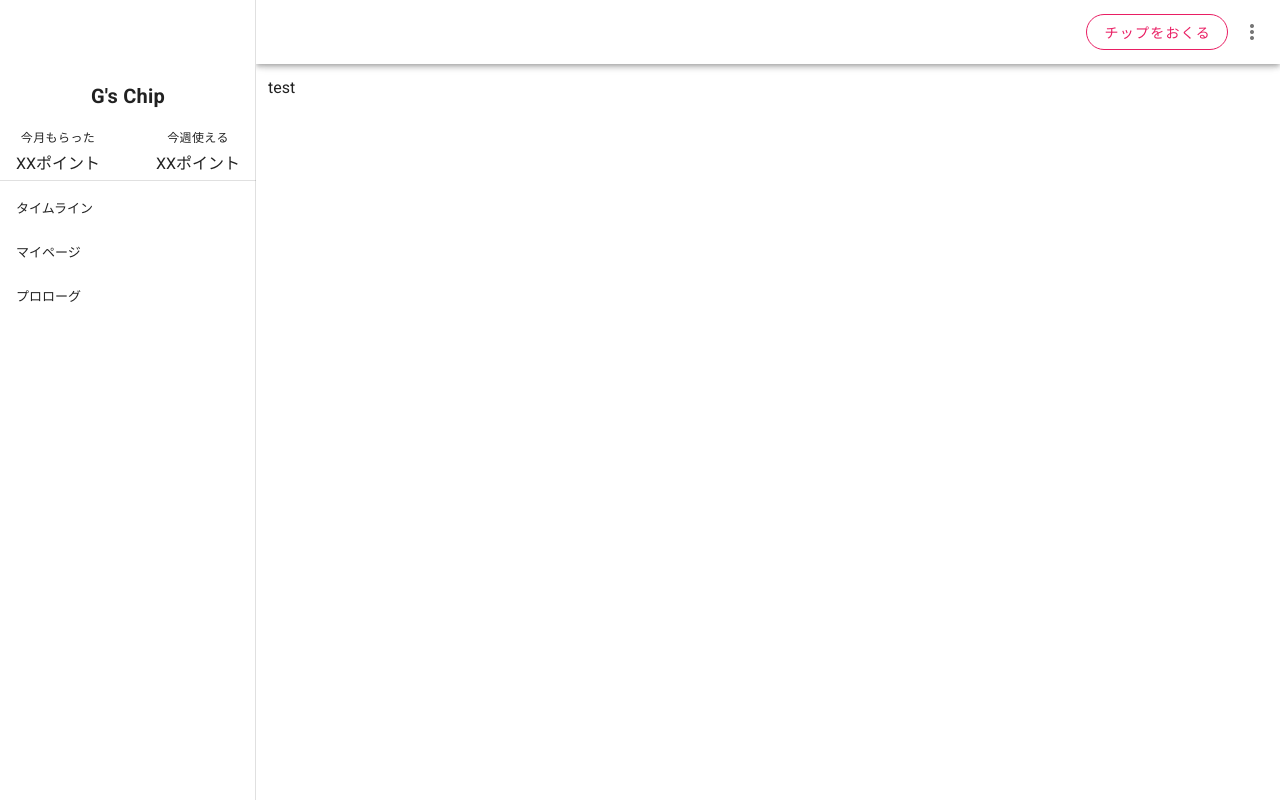
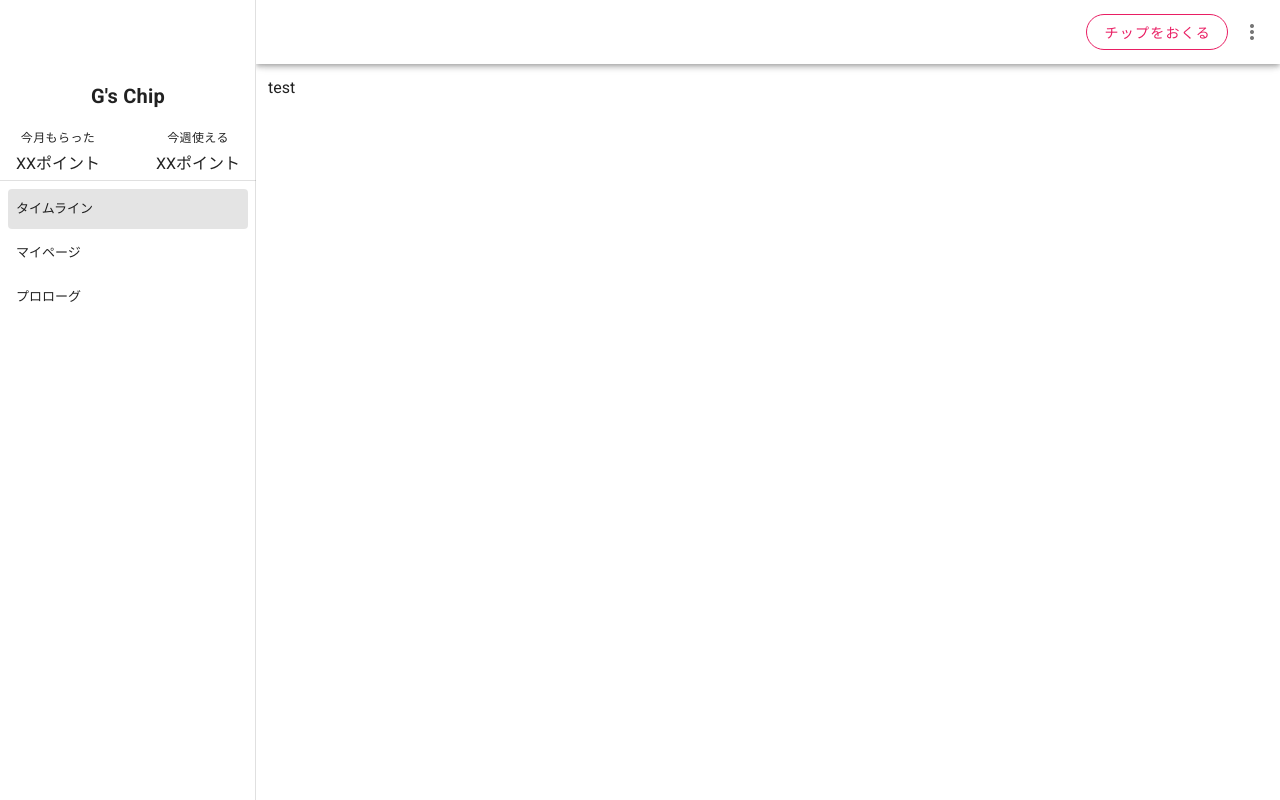
Before and after one commit to YoshioKimura/hichip, a Nuxt app: page /timeline in a window 1280 px wide. Built offline with nearby package versions, Linux system fonts and the light colour scheme.

Commit message:
fix: サイドバーリンク修正

```diff
--- a/layouts/user.vue
+++ b/layouts/user.vue
@@ -73,7 +73,7 @@
         <v-list-item
           v-for="link in links"
           :key="link.title"
-          to="link.to"
+          :to="link.to"
           nuxt
         >
           <v-list-item-content>
```
